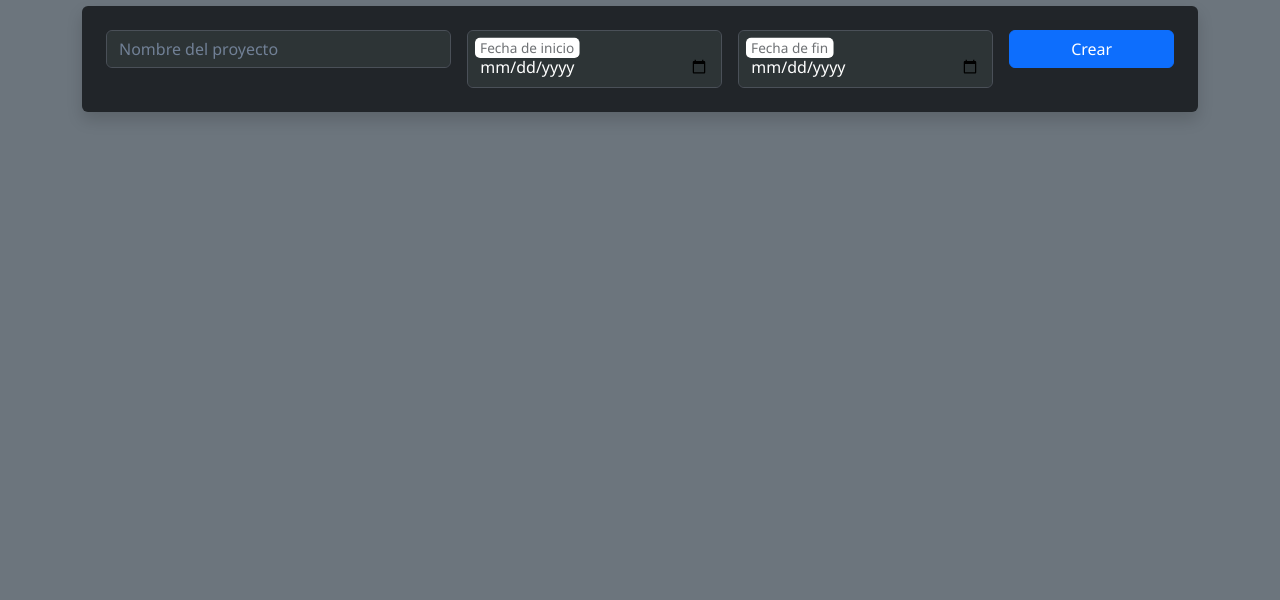
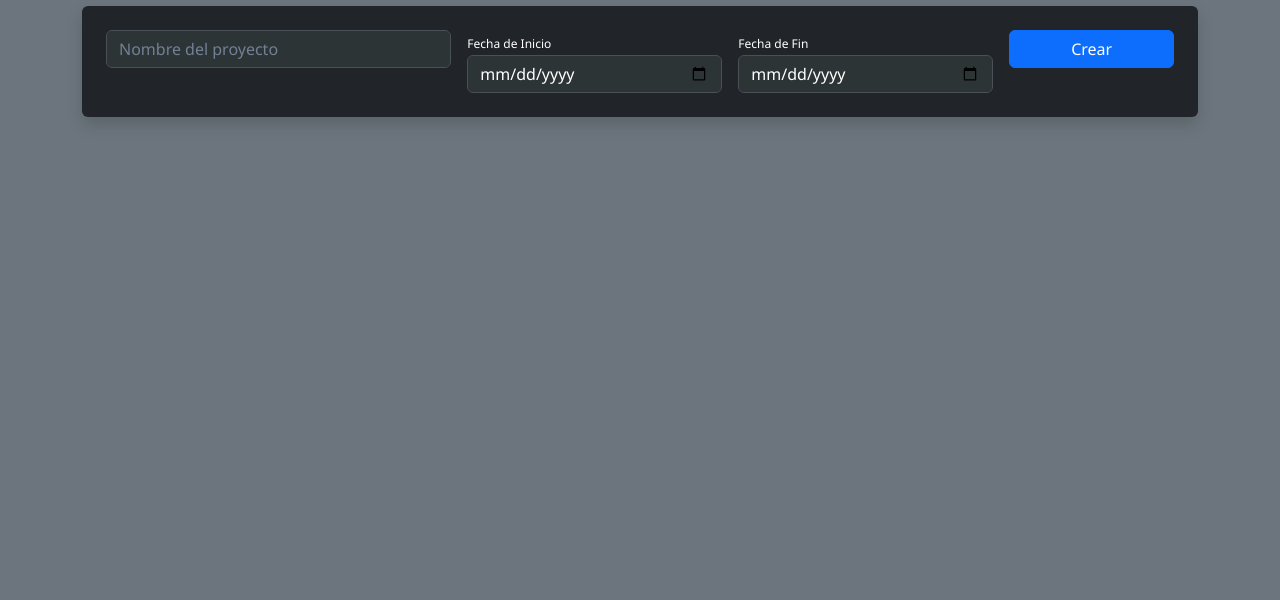
Before and after one commit to sloty00/gestion_proyectos, a website with bundled scripts: page public/index.html in a window 1280 px wide. Shown: the part 200-800 px from the top of the page. Built offline with nearby package versions, Linux system fonts and the light colour scheme; files whose address does not match are found by name.

Commit message:
Update index.html

```diff
--- a/public/index.html
+++ b/public/index.html
@@ -52,16 +52,12 @@
                     <input type="text" id="nombreProyecto" class="form-control" placeholder="Nombre del proyecto">
                 </div>
                 <div class="col-md-3">
-                    <div class="form-floating">
-                        <input type="date" id="fechaInicio" class="form-control" title="Fecha de inicio">
-                        <label for="fechaInicio">Fecha de inicio</label>
-                    </div>
+                    <label for="fechaInicio" class="form-label text-white small" style="font-size: 0.75rem; margin-bottom: 2px;">Fecha de Inicio</label>
+                    <input type="date" id="fechaInicio" class="form-control" title="Fecha de inicio">
                 </div>
                 <div class="col-md-3">
-                    <div class="form-floating">
-                        <input type="date" id="fechaFin" class="form-control" title="Fecha de fin proyectado">
-                        <label for="fechaFin">Fecha de fin</label>
-                    </div>
+                    <label for="fechaFin" class="form-label text-white small" style="font-size: 0.75rem; margin-bottom: 2px;">Fecha de Fin</label>
+                    <input type="date" id="fechaFin" class="form-control" title="Fecha de fin proyectado">
                 </div>
                 <div class="col-md-2">
                     <button class="btn btn-primary w-100" onclick="guardarProyecto()">Crear</button>
```
